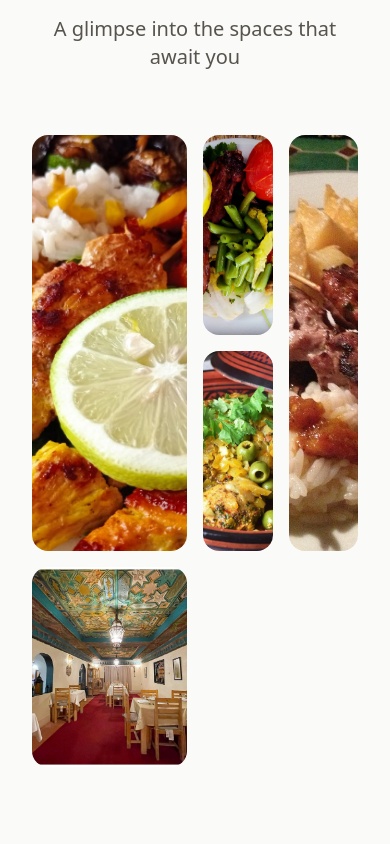
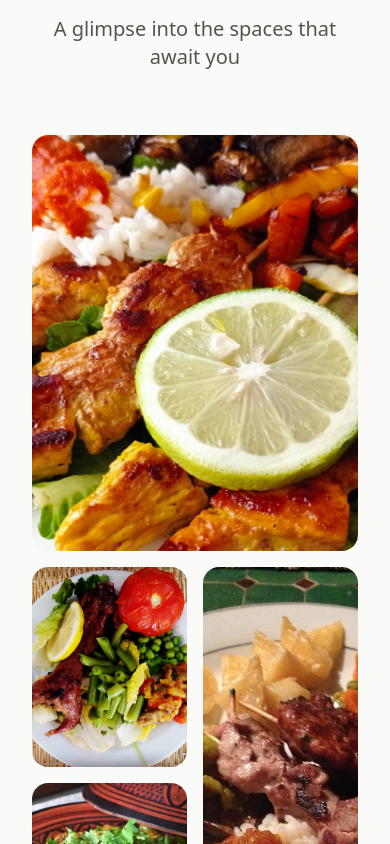
Before and after one commit to pahae-tests/PanoramaDades, a Next.js app: page /restaurant in a window 390 px wide. Shown: the part 2760-3604 px from the top of the page. Built offline with nearby package versions, Linux system fonts and the light colour scheme.

Commit message:
Update restaurant.jsx

```diff
--- a/src/pages/restaurant.jsx
+++ b/src/pages/restaurant.jsx
@@ -164,8 +164,8 @@
             </p>
           </div>
 
-          {/* Masonry Grid */}
-          <div className="grid grid-cols-4 gap-4 auto-rows-[200px]">
+          {/* Gallery */}
+          <div className="grid grid-cols-2 md:grid-cols-4 gap-4 auto-rows-[200px]">
             {galleryImages.map((img, index) => (
               <div
                 key={index}
```
